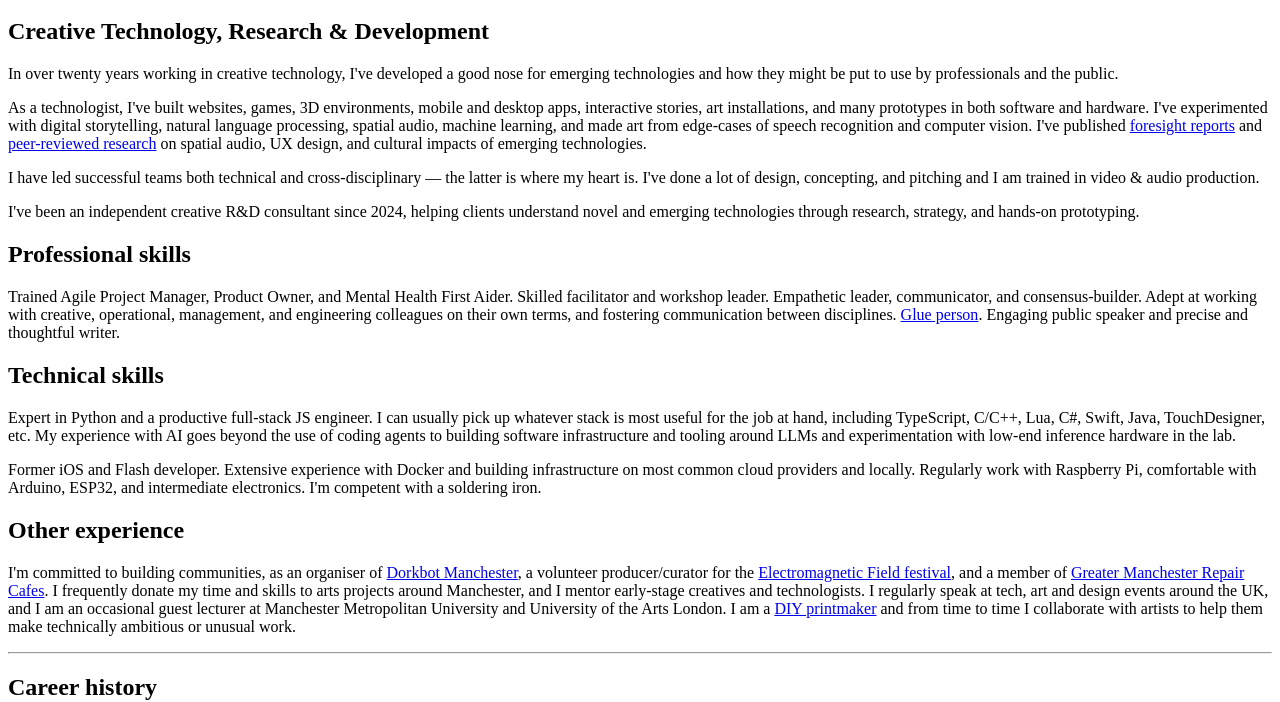
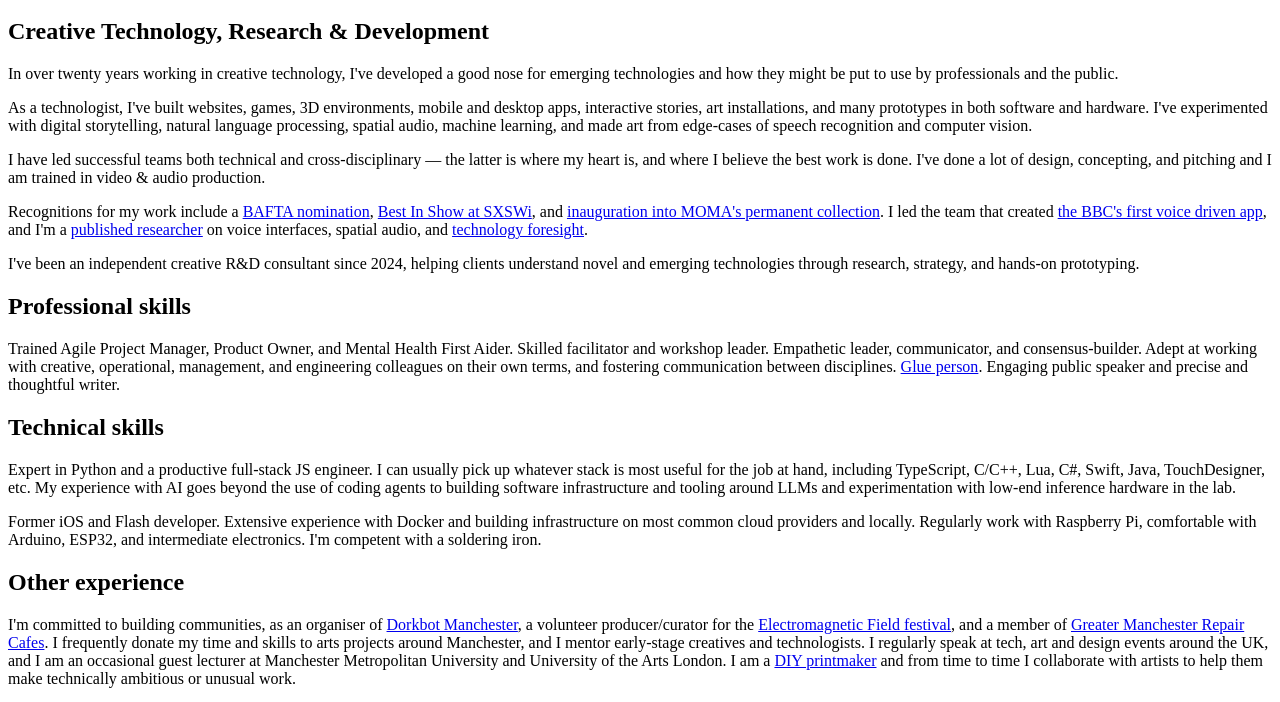
Before and after one commit to prehensile/prehensile.github.io, an Eleventy site: page _cv/src/cv.md in a window 1280 px wide. Shown: the part 122-824 px from the top of the page. Built offline with nearby package versions, Linux system fonts and the light colour scheme; Eleventy itself is replaced by a stand-in of ours; files that its build step writes are made by us from their sources.

Commit message:
add more achievements

```diff
--- a/_cv/src/cv.md
+++ b/_cv/src/cv.md
@@ -8,9 +8,11 @@
 
 In over twenty years working in creative technology, I've developed a good nose for emerging technologies and how they might be put to use by professionals and the public.
 
-As a technologist, I've built websites, games, 3D environments, mobile and desktop apps, interactive stories, art installations, and many prototypes in both software and hardware. I've experimented with digital storytelling, natural language processing, spatial audio, machine learning, and made art from edge-cases of speech recognition and computer vision. I've published [foresight reports](https://www.bbc.co.uk/rd/articles/2025-06-social-media-change-issues-problems-report) and [peer-reviewed research](https://www.semanticscholar.org/author/Henry-Cooke/46422799) on spatial audio, UX design, and cultural impacts of emerging technologies.
+As a technologist, I've built websites, games, 3D environments, mobile and desktop apps, interactive stories, art installations, and many prototypes in both software and hardware. I've experimented with digital storytelling, natural language processing, spatial audio, machine learning, and made art from edge-cases of speech recognition and computer vision.
 
-I have led successful teams both technical and cross-disciplinary — the latter is where my heart is. I've done a lot of design, concepting, and pitching and I am trained in video & audio production.
+I have led successful teams both technical and cross-disciplinary — the latter is where my heart is, and where I believe the best work is done. I've done a lot of design, concepting, and pitching and I am trained in video & audio production.
+
+Recognitions for my work include a [BAFTA nomination](https://www.telegraph.co.uk/technology/mobile-phones/8475033/Malcolm-Tucker-iPhone-app-nominated-for-Bafta.html), [Best In Show at SXSWi](https://preloaded.com/work/launchball/), and [inauguration into MOMA's permanent collection](https://www.moma.org/explore/inside_out/2014/06/11/biophilia-the-first-app-in-momas-collection/). I led the team that created [the BBC's first voice driven app](https://www.bbc.co.uk/rd/blog/2017-09-voice-ui-inspection-chamber-audio-drama), and I'm a [published researcher](https://www.semanticscholar.org/author/Henry-Cooke/46422799) on voice interfaces, spatial audio, and [technology foresight](https://www.bbc.co.uk/rd/articles/2025-06-social-media-change-issues-problems-report).
 
 I've been an independent creative R&D consultant since 2024, helping clients understand novel and emerging technologies through research, strategy, and hands-on prototyping.
 
```
